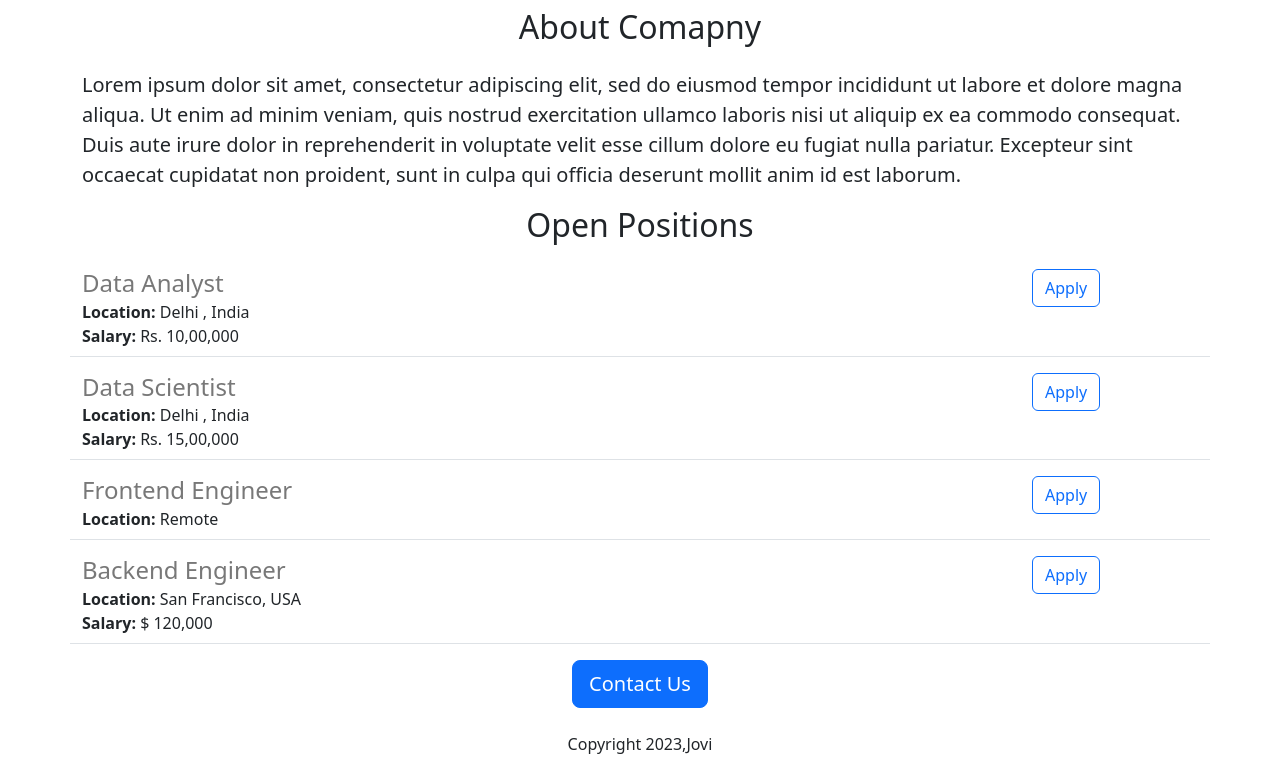
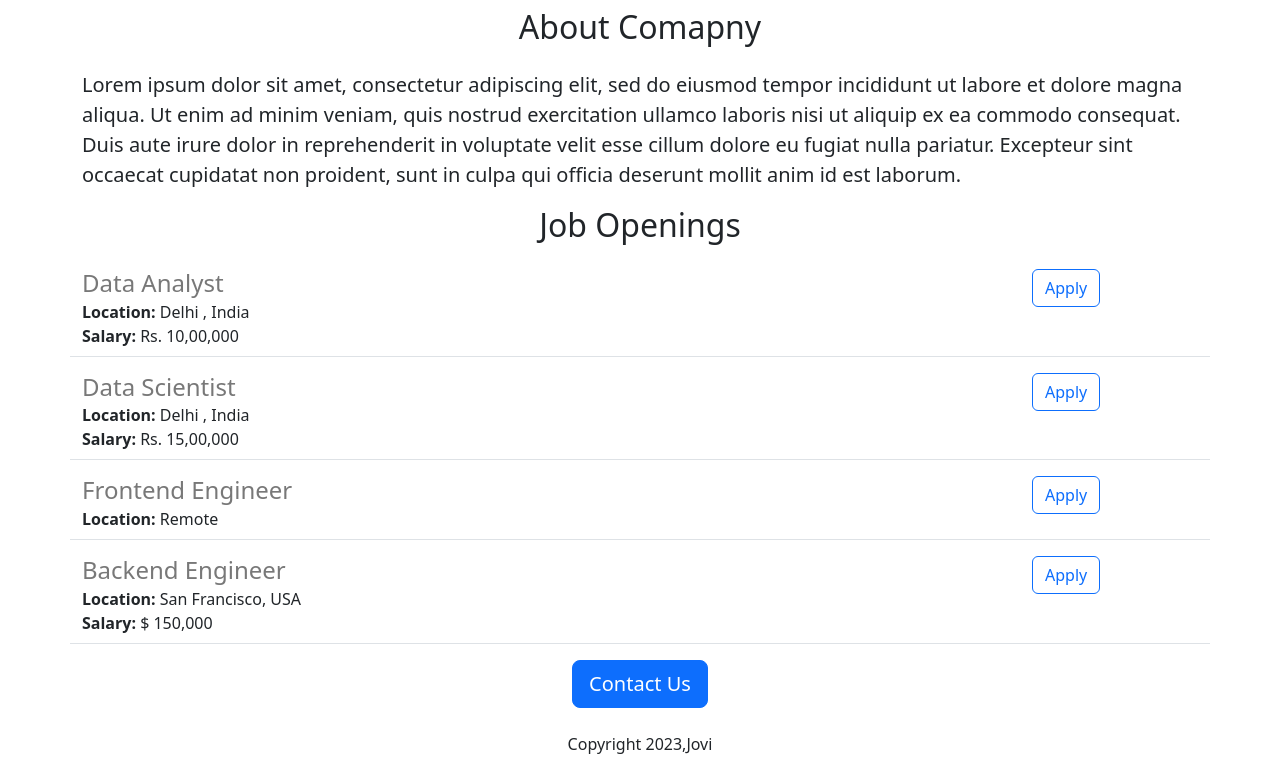
Before and after one commit to 1901330310114/Priyanshu-website, a Flask app: page / in a window 1280 px wide. Shown: the part 440-1212 px from the top of the page. Run offline with Flask 3, Linux system fonts and the light colour scheme.

Commit message:
some changes

```diff
--- a/app.py
+++ b/app.py
@@ -29,7 +29,7 @@ JOBS=[
     'id':4,
     'title':'Backend Engineer',
     'location':'San Francisco, USA',
-    'salary':'$ 120,000',
+    'salary':'$ 150,000',
 
   }
 ]
--- a/templates/home.html
+++ b/templates/home.html
@@ -24,7 +24,7 @@
     <h2 class="text-center mt-2 mb-4"> About Comapny</h2>
     <p class="lead" >Lorem ipsum dolor sit amet, consectetur adipiscing elit, sed do eiusmod tempor incididunt ut labore et dolore magna aliqua. Ut enim ad minim veniam, quis nostrud exercitation ullamco laboris nisi ut aliquip ex ea commodo consequat. Duis aute irure dolor in reprehenderit in voluptate velit esse cillum dolore eu fugiat nulla pariatur. Excepteur sint occaecat cupidatat non proident, sunt in culpa qui officia deserunt mollit anim id est laborum.</p>
 
-    <h2 class="text-center mt-2 mb-4"> Open Positions</h2>
+    <h2 class="text-center mt-2 mb-4">Job Openings</h2>
   <p>
 
 <div>
```
